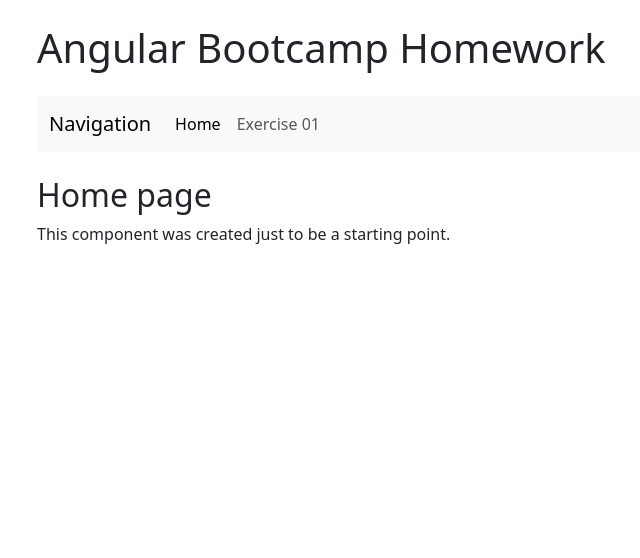
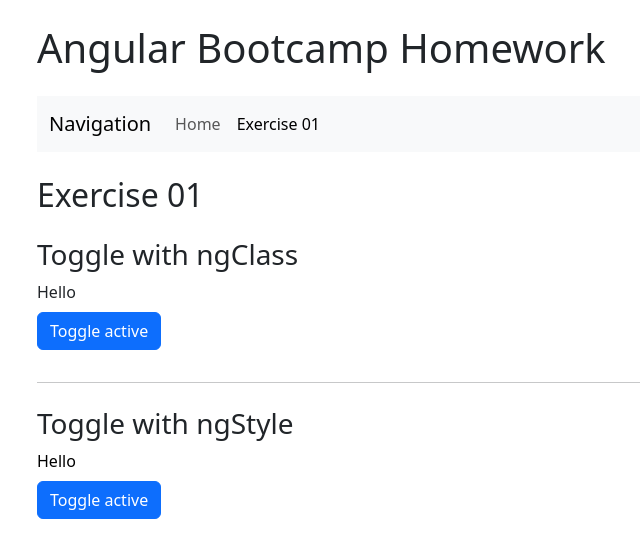
Before and after one commit to jorgeramos2068/angular-bootcamp-homework, an Angular app: page /attribute-directives in a window 1280 px wide. Before the commit this address led to /. Shown: the top 558 px of the page, without its empty margins (45-685 px from the left). Built offline with nearby package versions, Linux system fonts and the light colour scheme.

Commit message:
fix: Solve feedback comments

```diff
--- a/src/app/app-routing.module.ts
+++ b/src/app/app-routing.module.ts
@@ -2,7 +2,7 @@
 import { RouterModule, Routes } from '@angular/router';
 
 import { HomepageComponent } from './components/homepage/homepage.component';
-import { Exercise01Component } from './components/exercise-01/exercise-01.component';
+import { AttributeDirectivesComponent } from './components/attribute-directives/attribute-directives.component';
 
 const routes: Routes = [
   {
@@ -11,8 +11,8 @@
     pathMatch: 'full',
   },
   {
-    path: 'exercise-01',
-    component: Exercise01Component,
+    path: 'attribute-directives',
+    component: AttributeDirectivesComponent,
     pathMatch: 'full',
   },
   {
--- a/src/app/app.module.ts
+++ b/src/app/app.module.ts
@@ -5,14 +5,14 @@
 import { AppComponent } from './app.component';
 import { HomepageComponent } from './components/homepage/homepage.component';
 import { NavbarComponent } from './components/navbar/navbar.component';
-import { Exercise01Component } from './components/exercise-01/exercise-01.component';
+import { AttributeDirectivesComponent } from './components/attribute-directives/attribute-directives.component';
 
 @NgModule({
   declarations: [
     AppComponent,
     HomepageComponent,
     NavbarComponent,
-    Exercise01Component,
+    AttributeDirectivesComponent,
   ],
   imports: [BrowserModule, AppRoutingModule],
   providers: [],
--- a/src/app/components/exercise-01/exercise-01.component.ts
+++ b/src/app/components/attribute-directives/attribute-directives.component.ts
@@ -1,15 +1,15 @@
 import { Component } from '@angular/core';
 
 @Component({
-  selector: 'app-exercise-01',
-  templateUrl: './exercise-01.component.html',
+  selector: 'app-attribute-directives',
+  templateUrl: './attribute-directives.component.html',
   styles: `
     .redText {
       color: red;
     }
   `,
 })
-export class Exercise01Component {
+export class AttributeDirectivesComponent {
   protected active: boolean = false;
   protected activeStyle: boolean = false;
 
--- a/src/app/components/navbar/navbar.component.html
+++ b/src/app/components/navbar/navbar.component.html
@@ -27,7 +27,7 @@
         <li class="nav-item">
           <a
             class="nav-link"
-            routerLink="/exercise-01"
+            routerLink="/attribute-directives"
             routerLinkActive="active"
             [routerLinkActiveOptions]="{ exact: true }"
           >
```
Also changed, not shown: src/app/components/attribute-directives/attribute-directives.component.html (renamed from src/app/components/exercise-01/exercise-01.component.html).
